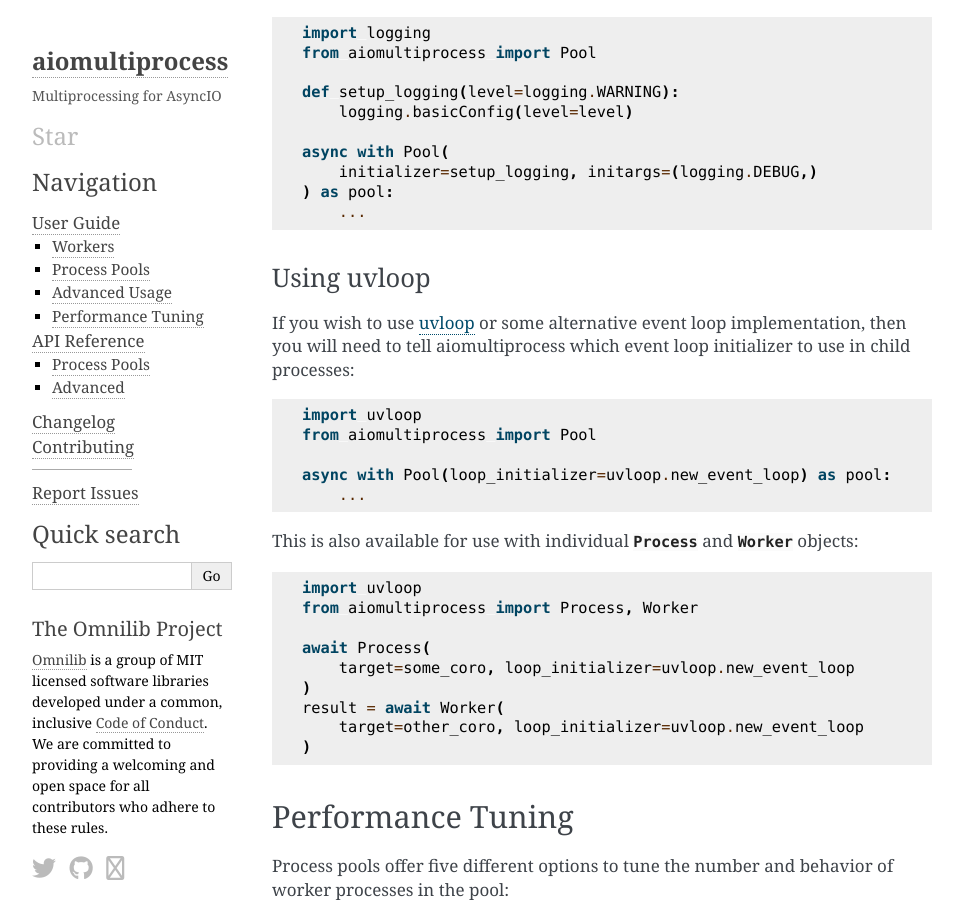
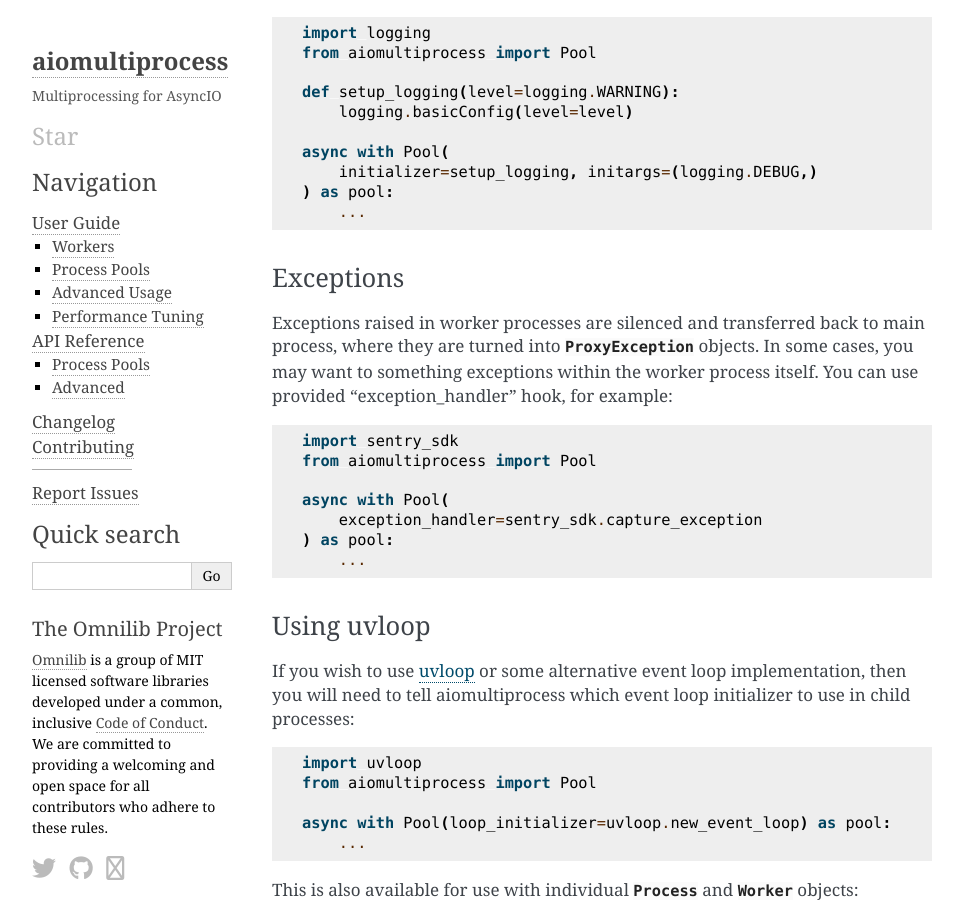
Before and after one commit to omnilib/aiomultiprocess, a Sphinx documentation site: the page built from docs/guide.rst, in a window 1280 px wide and 900 px high, scrolled down 2995 px. Shown: the whole window, without its empty margins (148-1111 px from the left). Built offline with Sphinx 7.4.7, drawn with Linux system fonts in a browser that asks for light colours; nearby versions of some CDN libraries.

Commit message:
[#80] Added basic implementation of `exception_handler` hook

```diff
--- a/docs/guide.rst
+++ b/docs/guide.rst
@@ -155,6 +155,24 @@
         ...
 
 
+Exceptions
+^^^^^^^^^^^^
+
+Exceptions raised in worker processes are silenced and transferred back to main
+process, where they are turned into :class:`~aiomultiprocess.types.ProxyException`
+objects.
+In some cases, you may want to something exceptions within the worker process itself.
+You can use provided "exception_handler" hook, for example::
+
+    import sentry_sdk
+    from aiomultiprocess import Pool
+
+    async with Pool(
+        exception_handler=sentry_sdk.capture_exception
+    ) as pool:
+        ...
+
+
 Using uvloop
 ^^^^^^^^^^^^
 
```
Also changed, not shown: 2 other files.
